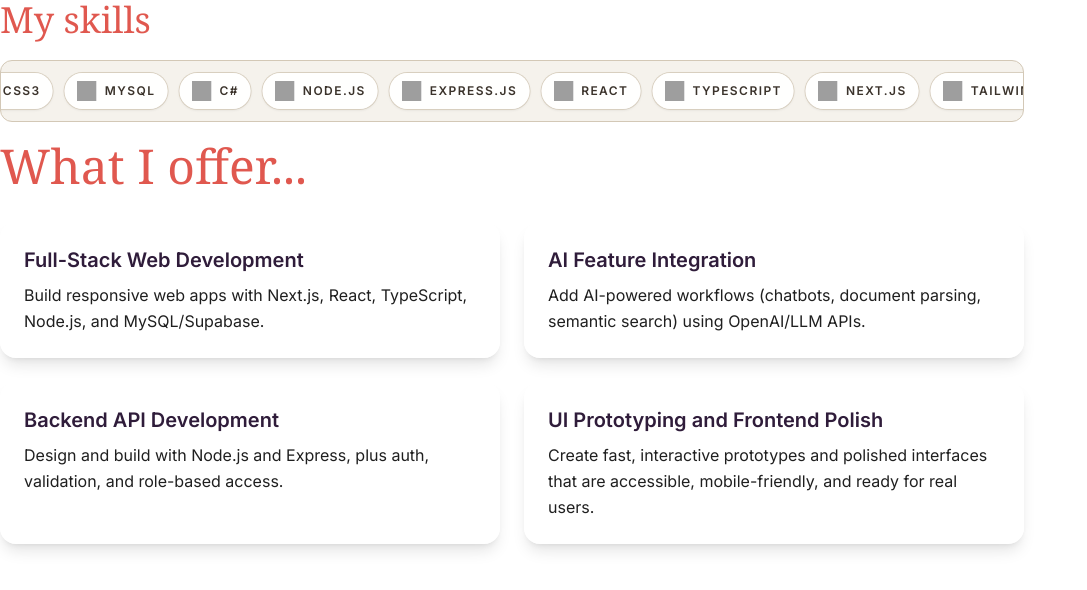
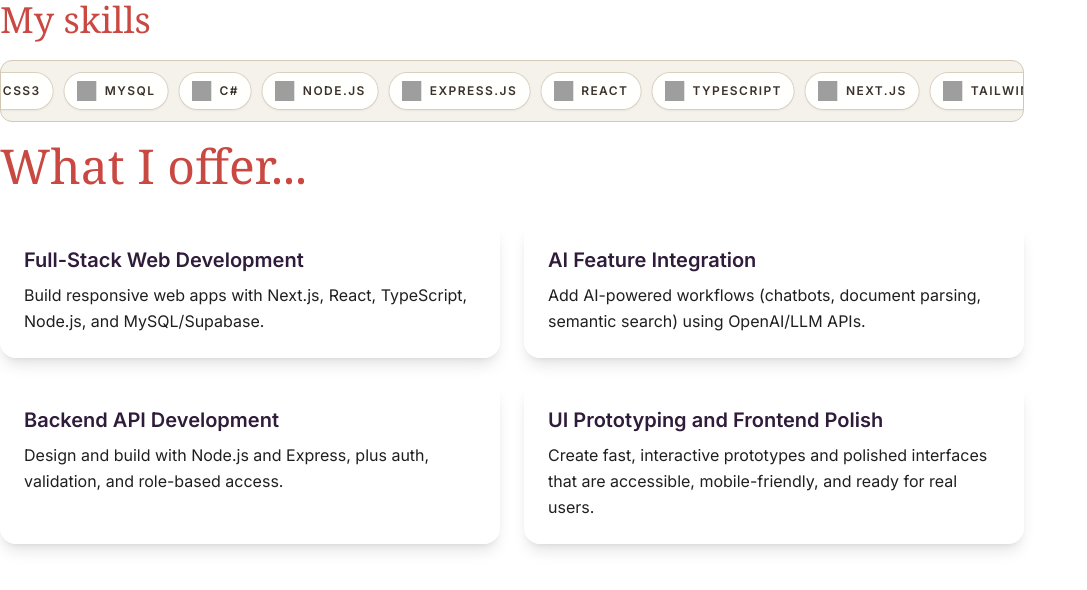
Before and after one commit to K41L3r14/portfolio, a Next.js app in the folder portfolio/: page /services in a window 1280 px wide. Shown: the top 590 px of the page, without its empty margins (0-1087 px from the left). Built offline with nearby package versions, Linux system fonts and the light colour scheme; grey boxes are pictures that could not be loaded.

Commit message:
adjusted title color to be darker and more saturated.

```diff
--- a/portfolio/src/app/contactMe/page.tsx
+++ b/portfolio/src/app/contactMe/page.tsx
@@ -34,7 +34,7 @@ const contactMethods = [
 export default function ContactMePage() {
   return (
     <div className="w-full max-w-6xl space-y-8">
-      <h2 className="font-serif text-4xl text-[#e0584f] sm:text-5xl">
+      <h2 className="font-serif text-4xl text-[#c94841] sm:text-5xl">
         Lets Work together!
       </h2>
 
--- a/portfolio/src/app/page.tsx
+++ b/portfolio/src/app/page.tsx
@@ -153,7 +153,7 @@ export default function Home() {
             </div>
 
             <div className="space-y-6">
-              <h1 className="font-serif text-4xl leading-[0.95] text-[#e0584f] sm:text-5xl lg:text-6xl">
+              <h1 className="font-serif text-4xl leading-[0.95] text-[#c94841] sm:text-5xl lg:text-6xl">
                 <TypingText
                   text={"Hello There! I Am Katia Henrriquez."}
                   speed={120}
--- a/portfolio/src/app/projects/page.tsx
+++ b/portfolio/src/app/projects/page.tsx
@@ -255,7 +255,7 @@ function OtherProjectsSlideshow({
 export default function ProjectsPage() {
   return (
     <div className="w-full max-w-5xl space-y-8 text-center lg:text-left">
-      <h2 className="font-serif text-4xl text-[#e0584f] sm:text-5xl">
+      <h2 className="font-serif text-4xl text-[#c94841] sm:text-5xl">
         Projects I&apos;ve Worked On
       </h2>
       <div className="grid gap-6 lg:grid-cols-1">
@@ -304,7 +304,7 @@ export default function ProjectsPage() {
       </div>
 
       <section className="space-y-4">
-        <h3 className="font-serif text-3xl text-[#e0584f] sm:text-4xl">
+        <h3 className="font-serif text-3xl text-[#c94841] sm:text-4xl">
           Other Projects I&apos;ve Worked On
         </h3>
         <p className="text-sm text-[#3b332b] sm:text-base">
--- a/portfolio/src/app/services/page.tsx
+++ b/portfolio/src/app/services/page.tsx
@@ -54,7 +54,7 @@ export default function ServicesPage() {
   return (
     <div className="w-full max-w-5xl space-y-8 text-center lg:text-left">
       <section className="space-y-5">
-        <h3 className="font-serif text-3xl text-[#e0584f] sm:text-4xl">
+        <h3 className="font-serif text-3xl text-[#c94841] sm:text-4xl">
           My skills
         </h3>
         <div className="relative overflow-hidden rounded-xl border border-[#d3c8b6] bg-[#f5f2ec] px-2 py-3">
@@ -79,7 +79,7 @@ export default function ServicesPage() {
             ))}
           </div>
         </div>
-        <h2 className="font-serif text-4xl text-[#e0584f] sm:text-5xl">
+        <h2 className="font-serif text-4xl text-[#c94841] sm:text-5xl">
           What I offer...
         </h2>
       </section>
```
